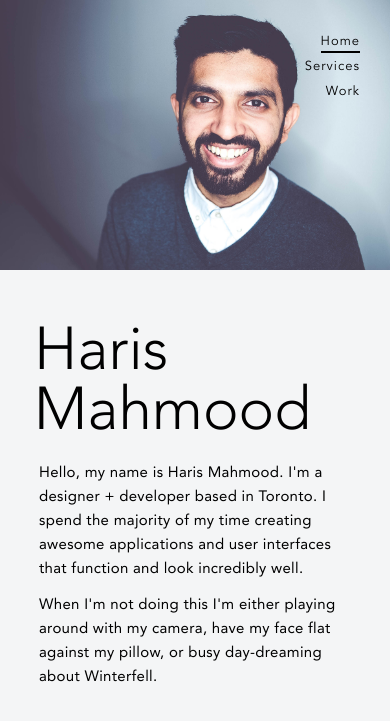
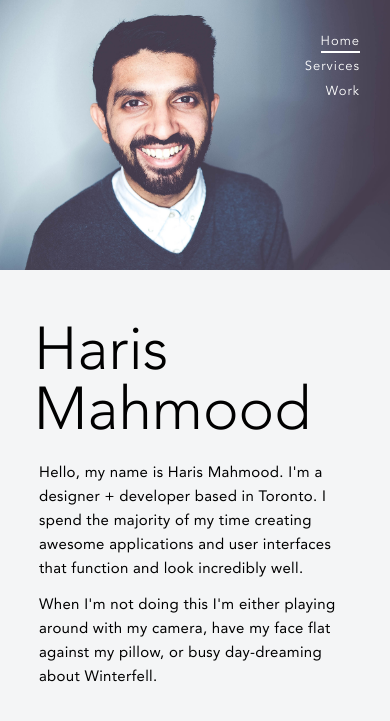
Before and after one commit to harisaurus/harisaurus.github.io, a Jekyll site: the page built from index.html, in a window 390 px wide. Shown: the top 721 px of the page. Built offline with Jekyll 4.4.1, drawn with Linux system fonts in a browser that asks for light colours.

Commit message:
update images and responsive typography

```diff
--- a/_sass/_typography.scss
+++ b/_sass/_typography.scss
@@ -135,6 +135,10 @@
   left: -5px;
 	margin-bottom: 20px;
 
+	@include breakpoint(970px) {
+		font-size: 70px;
+	}
+
 	@include breakpoint(small) {
 		font-size: 80px;
 	}
--- a/_sass/objects/_navigation.scss
+++ b/_sass/objects/_navigation.scss
@@ -26,11 +26,11 @@
   font-weight: 300;
   color: white;
 
-  @include breakpoint(small) {
-    .home & {
-      color: black;
-    }
-  }
+  // @include breakpoint(small) {
+  //   .home & {
+  //     color: black;
+  //   }
+  // }
 
   &.active {
     position: relative;
```
Also changed, not shown: images/headshot-original.jpg (added), images/headshot.jpg, images/toronto.jpg (deleted), 1 other file.
